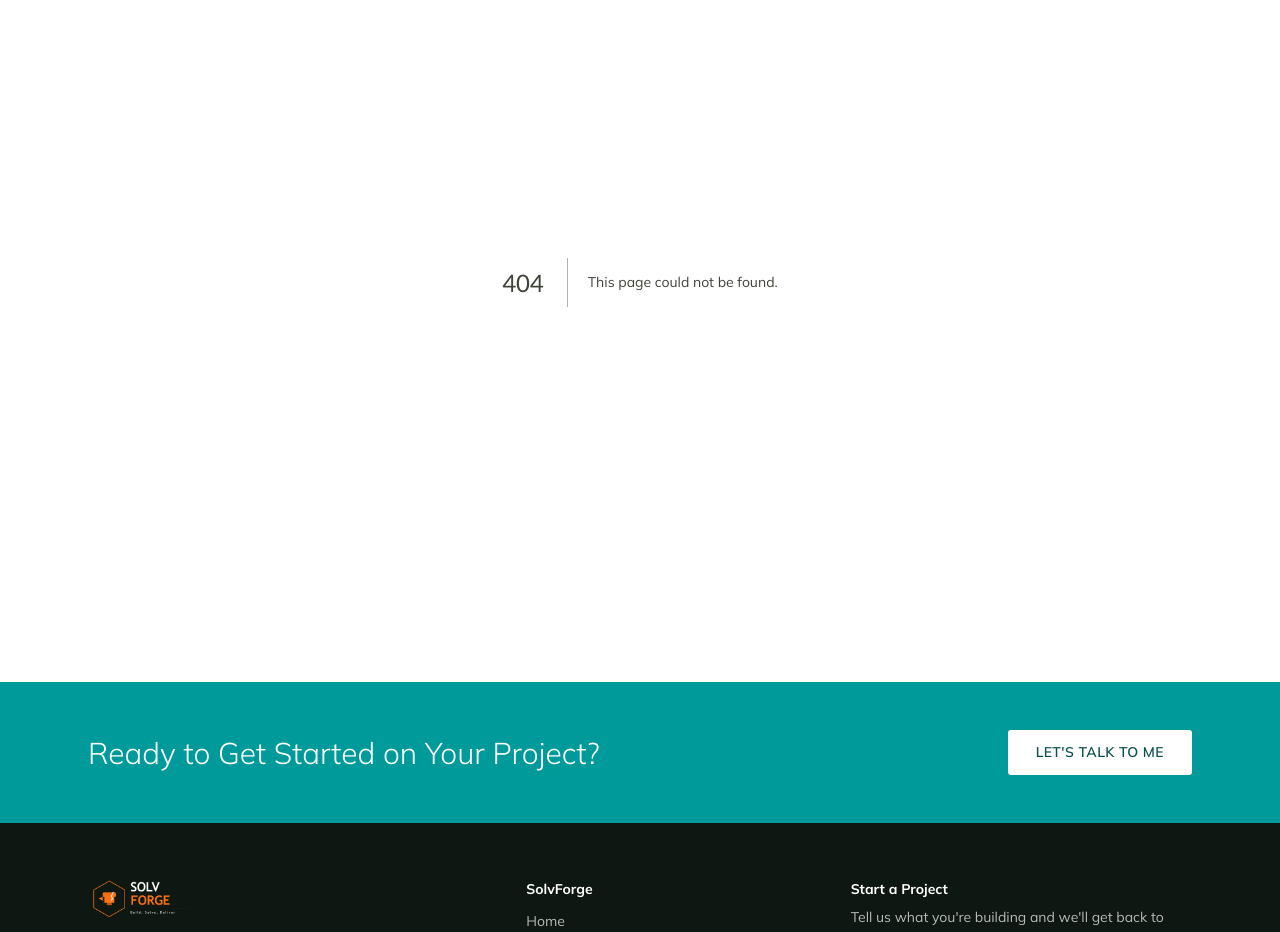
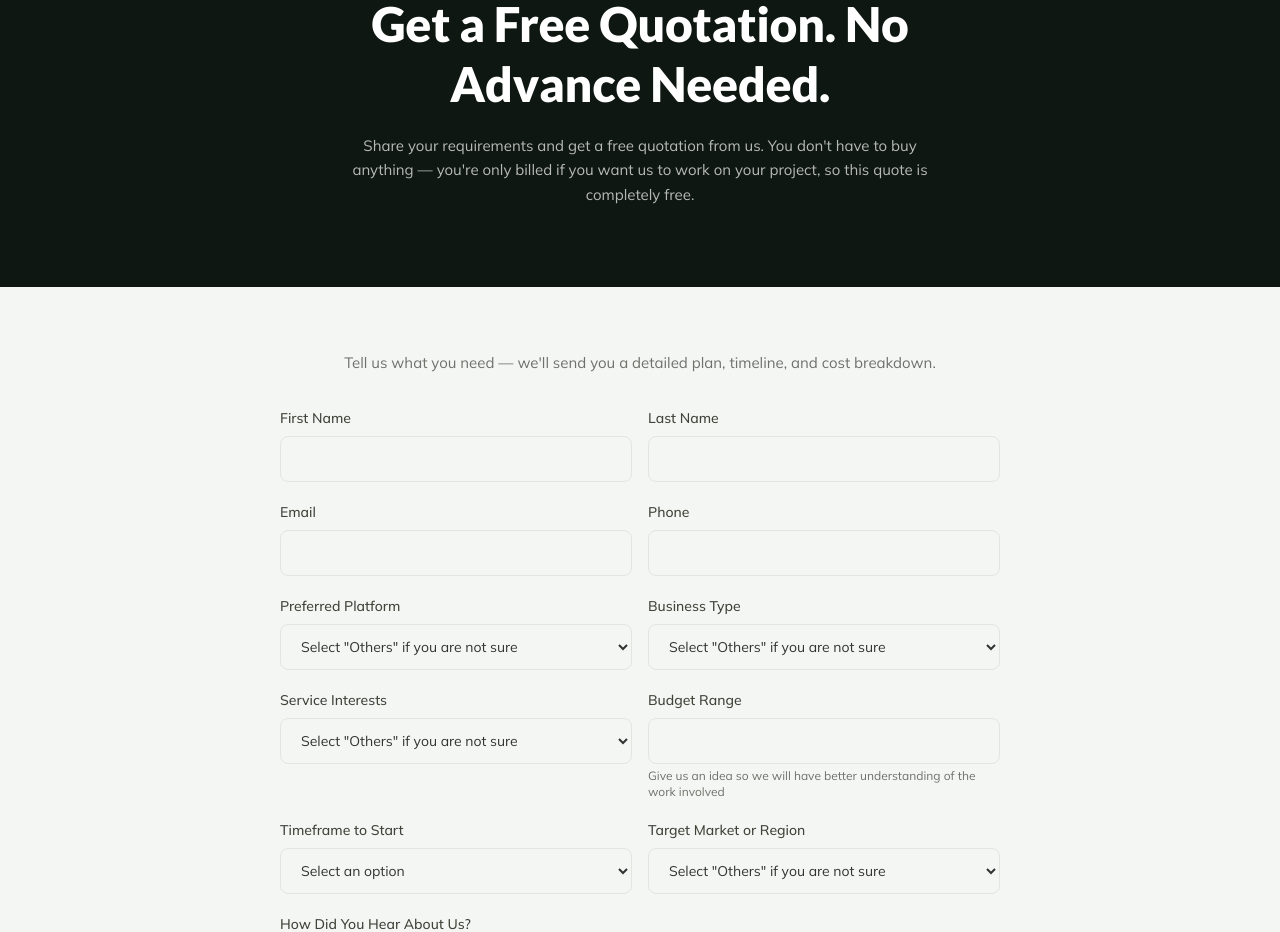
Before and after one commit to solvforge/home, a Next.js app: page /get-free-quotation in a window 1280 px wide. Before the commit this address had no page. Shown: the part 200-1132 px from the top of the page. Built offline with nearby package versions, Linux system fonts and the light colour scheme; no server answers.

Commit message:
Add /get-free-quotation page (hero + full quote form)

```diff
--- /dev/null
+++ b/src/app/get-free-quotation/page.tsx
@@ -0,0 +1,44 @@
+import type { Metadata } from "next";
+import ServiceQuoteForm from "@/components/ServiceQuoteForm";
+
+export const metadata: Metadata = {
+  title: "Get a Free Quotation — SolvForge",
+  description:
+    "Share your requirements and get a free, no-obligation quotation from SolvForge — a detailed plan, timeline, and cost breakdown. You're only billed if you decide to move forward.",
+};
+
+export default function GetFreeQuotationPage() {
+  return (
+    <>
+      {/* Hero */}
+      <section className="bg-hero-bg text-white">
+        <div className="mx-auto max-w-3xl px-6 py-16 text-center sm:py-20">
+          <p className="text-sm font-bold uppercase tracking-widest text-lime">
+            Free Quote
+          </p>
+          <h1 className="mt-3 text-4xl leading-tight text-white sm:text-5xl">
+            Get a Free Quotation. No Advance Needed.
+          </h1>
+          <p className="mx-auto mt-5 max-w-xl leading-relaxed text-white/70">
+            Share your requirements and get a free quotation from us. You don&apos;t
+            have to buy anything — you&apos;re only billed if you want us to work
+            on your project, so this quote is completely free.
+          </p>
+        </div>
+      </section>
+
+      {/* Form */}
+      <section className="bg-paper-2">
+        <div className="mx-auto max-w-3xl px-6 py-16">
+          <p className="text-center leading-relaxed text-text-muted">
+            Tell us what you need — we&apos;ll send you a detailed plan, timeline,
+            and cost breakdown.
+          </p>
+          <div className="mt-8">
+            <ServiceQuoteForm showHeader={false} />
+          </div>
+        </div>
+      </section>
+    </>
+  );
+}
--- a/src/components/ServiceQuoteForm.tsx
+++ b/src/components/ServiceQuoteForm.tsx
@@ -10,19 +10,23 @@ const inputClass =
   "mt-2 w-full rounded-lg border border-border px-4 py-3 text-sm outline-none focus:border-teal";
 const labelClass = "block text-sm font-medium text-heading";
 
-export default function ServiceQuoteForm() {
+export default function ServiceQuoteForm({ showHeader = true }: { showHeader?: boolean }) {
   const [state, formAction, pending] = useActionState(sendQuoteRequest, initialState);
 
   return (
     <div>
+      {showHeader && (
+        <>
           <h2 className="text-center text-2xl text-heading sm:text-3xl">
             Get a Free Quotation. No Advance Needed.
           </h2>
           <p className="mt-3 text-center text-text-muted">
             Tell us what you need — we&apos;ll send you a detailed plan, timeline, and cost breakdown
           </p>
+        </>
+      )}
 
-      <form action={formAction} className="mt-8 space-y-5">
+      <form action={formAction} className={showHeader ? "mt-8 space-y-5" : "space-y-5"}>
         <div className="hidden" aria-hidden="true">
           <label htmlFor="company_website">Company website</label>
           <input id="company_website" name="company_website" type="text" tabIndex={-1} autoComplete="off" />
```
Lines whose indentation alone changed are shown as unchanged.
